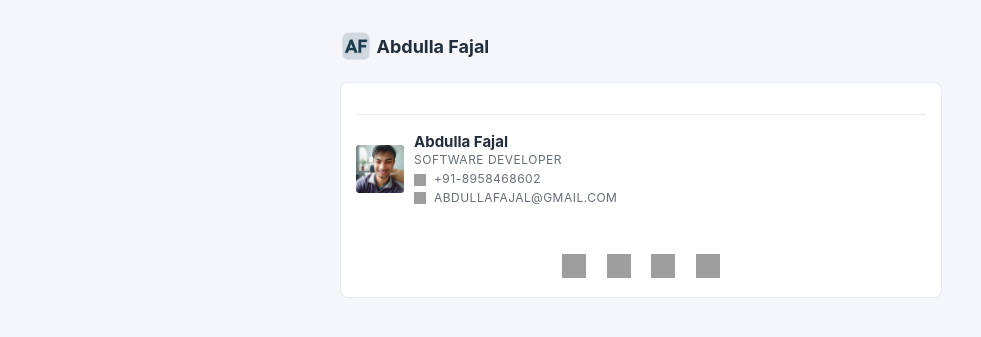
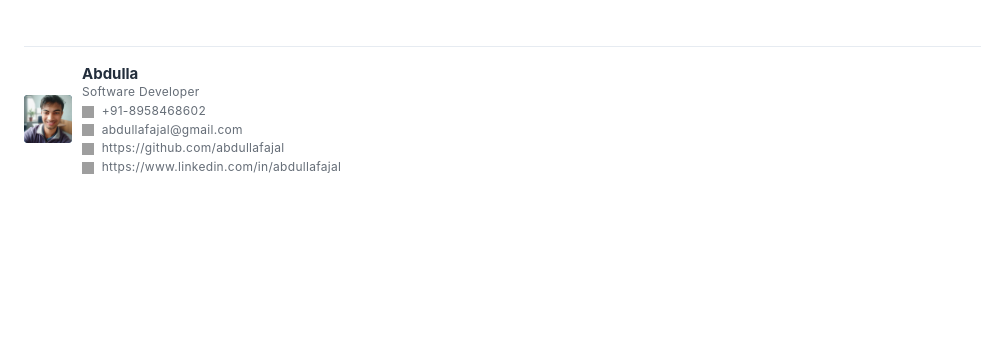
Before and after one commit to abdullafajal/abdullafajal, a Django app: template portfolio/templates/emails/special_template.html in a window 1280 px wide. Shown: the top 337 px of the page, without its empty margins (0-981 px from the left). Run offline with Django 4.2, Linux system fonts and the light colour scheme; the template is opened without the code that fills it: most values are stand-ins (such as "Sample title", 1, 10 or a date in 2020); grey boxes are pictures that could not be loaded.

Commit message:
Adding attachment and fixed email template

```diff
--- a/portfolio/forms.py
+++ b/portfolio/forms.py
@@ -42,3 +42,8 @@ class ComposeEmailForm(forms.Form):
     message = forms.CharField(
         widget=forms.Textarea(attrs={'class': 'form-control', 'placeholder': 'Email Body', 'rows': 10})
     )
+    attachment = forms.FileField(
+        required=False,
+        widget=forms.ClearableFileInput(attrs={'class': 'form-control'}),
+        help_text='Optional file attachment (max 10MB).'
+    )
--- a/portfolio/templates/emails/special_template.html
+++ b/portfolio/templates/emails/special_template.html
@@ -8,7 +8,7 @@
     <title>{{ subject }}</title>
     <style type="text/css">
         body {
-            background-color: #f4f6fa;
+            background-color: #ffffff;
             font-family: -apple-system, BlinkMacSystemFont, 'Segoe UI', Roboto, Helvetica, Arial, sans-serif;
             margin: 0;
             padding: 0;
@@ -21,21 +21,21 @@
         }
 
         .container {
-            max-width: 600px;
+            max-width: 100%;
             margin: 0 auto;
-            padding: 30px 2px;
+            padding: 30px 24px;
         }
 
         .card {
-            background-color: #ffffff;
-            border: 1px solid #e6ebf1;
-            border-radius: 8px;
+            background-color: transparent;
+            border: none;
+            border-radius: 0;
             overflow: hidden;
             width: 100%;
         }
 
         .card-body {
-            padding: 15px 15px;
+            padding: 0;
             text-align: center;
         }
 
@@ -60,7 +60,7 @@
         }
 
         .text-body {
-            color: #656d77;
+            color: #232e3c;
             font-size: 16px;
             line-height: 24px;
             margin-bottom: 16px;
@@ -101,8 +101,8 @@
             }
 
             .card {
-                background-color: #232e3c !important;
-                border-color: #354153 !important;
+                background-color: transparent !important;
+                border-color: transparent !important;
             }
 
             h1,
@@ -155,8 +155,7 @@
             font-weight: 400;
             line-height: 1.4;
             margin: 0;
-            text-transform: uppercase;
-            letter-spacing: 0.5px;
+            letter-spacing: 0.3px;
         }
 
         .social-icons {
@@ -227,18 +226,6 @@
 
 <body>
     <div class="container">
-        <!-- Top Logo Row -->
-        <table align="center" border="0" cellpadding="0" cellspacing="0" width="100%" style="margin-bottom: 20px;">
-            <tr>
-                <td align="left" style="vertical-align: middle;">
-                    <img src="https://abdullafajal.pythonanywhere.com/static/icons/icon-192-192.png" alt="Logo"
-                        width="32" height="32" style="vertical-align: middle; border-radius: 4px;">
-                    <span style="font-weight: bold; color: #232e3c; font-size: 18px; vertical-align: middle;">Abdulla
-                        Fajal</span>
-                </td>
-            </tr>
-        </table>
-
         <!-- Main Card -->
         <div class="card">
             <div class="card-body">
@@ -254,41 +241,42 @@
                             <td style="vertical-align: middle;">
                                 <div style="display: flex; align-items: center;">
                                     <img src="https://abdullafajal.pythonanywhere.com/static/images/about.png"
-                                        alt="Abdulla Fajal" class="avatar" style="display: block; margin-right: 10px;">
+                                        alt="Abdulla" class="avatar" style="display: block; margin-right: 10px;">
                                     <div>
-                                        <div class="sender-name">Abdulla Fajal</div>
+                                        <div class="sender-name">Abdulla</div>
                                         <div class="sender-role">Software Developer</div>
-                                        <div class="sender-role" style="margin-top: 2px;"><img src="https://img.icons8.com/ios-filled/50/154d71/phone.png" alt="Phone" width="12" height="12" style="border:0;vertical-align:middle;margin-right:4px;"> +91-8958468602</div>
-                                        <div class="sender-role" style="margin-top: 2px;"><img src="https://img.icons8.com/ios-filled/50/154d71/new-post.png" alt="Email" width="12" height="12" style="border:0;vertical-align:middle;margin-right:4px;"> abdullafajal@gmail.com</div>
+                                        <div class="sender-role" style="margin-top: 2px;"><a href="tel:+918958468602"
+                                                style="color: #656d77; text-decoration: none;"><img
+                                                    src="https://img.icons8.com/ios-filled/50/154d71/phone.png"
+                                                    alt="Phone" width="12" height="12"
+                                                    style="border:0;vertical-align:middle;margin-right:4px;">
+                                                +91-8958468602</a></div>
+                                        <div class="sender-role" style="margin-top: 2px;"><a
+                                                href="mailto:abdullafajal@gmail.com"
+                                                style="color: #656d77; text-decoration: none;"><img
+                                                    src="https://img.icons8.com/ios-filled/50/154d71/new-post.png"
+                                                    alt="Email" width="12" height="12"
+                                                    style="border:0;vertical-align:middle;margin-right:4px;">
+                                                abdullafajal@gmail.com</a></div>
+                                        <div class="sender-role" style="margin-top: 2px;"><a
+                                                href="https://github.com/abdullafajal" target="_blank"
+                                                style="color: #656d77; text-decoration: none;"><img
+                                                    src="https://img.icons8.com/ios-filled/50/154d71/github.png"
+                                                    alt="GitHub" width="12" height="12"
+                                                    style="border:0;vertical-align:middle;margin-right:4px;">
+                                                https://github.com/abdullafajal</a></div>
+                                        <div class="sender-role" style="margin-top: 2px;"><a
+                                                href="https://www.linkedin.com/in/abdullafajal" target="_blank"
+                                                style="color: #656d77; text-decoration: none;"><img
+                                                    src="https://img.icons8.com/ios-filled/50/154d71/linkedin.png"
+                                                    alt="LinkedIn" width="12" height="12"
+                                                    style="border:0;vertical-align:middle;margin-right:4px;">
+                                                https://www.linkedin.com/in/abdullafajal</a></div>
                                     </div>
                                 </div>
                             </td>
                         </tr>
                     </table>
-                </div>
-
-                <!-- Social Media Icons (Using #154d71) -->
-                <div class="social-icons">
-                    <a href="https://github.com/abdullafajal" class="social-link" target="_blank">
-                        <!-- GitHub Icon -->
-                        <img src="https://img.icons8.com/ios-filled/50/154d71/github.png" alt="GitHub" width="24"
-                            height="24" style="border: 0; display: inline-block;">
-                    </a>
-                    <a href="https://www.linkedin.com/in/abdullafajal" class="social-link" target="_blank">
-                        <!-- LinkedIn Icon -->
-                        <img src="https://img.icons8.com/ios-filled/50/154d71/linkedin.png" alt="LinkedIn" width="24"
-                            height="24" style="border: 0; display: inline-block;">
-                    </a>
-                    <a href="https://x.com/abdullafajal" class="social-link" target="_blank">
-                        <!-- X/Twitter Icon -->
-                        <img src="https://img.icons8.com/ios-filled/50/154d71/twitter.png" alt="X/Twitter" width="24"
-                            height="24" style="border: 0; display: inline-block;">
-                    </a>
-                    <a href="https://www.facebook.com/abdulla.fajal/" class="social-link" target="_blank">
-                        <!-- Facebook Icon -->
-                        <img src="https://img.icons8.com/ios-filled/50/154d71/facebook-new.png" alt="Facebook"
-                            width="24" height="24" style="border: 0; display: inline-block;">
-                    </a>
                 </div>
             </div>
         </div>
```
Also changed, not shown: portfolio/templates/portfolio/compose_email.html (+57 -1 lines), portfolio/views.py (+16 -2 lines).
